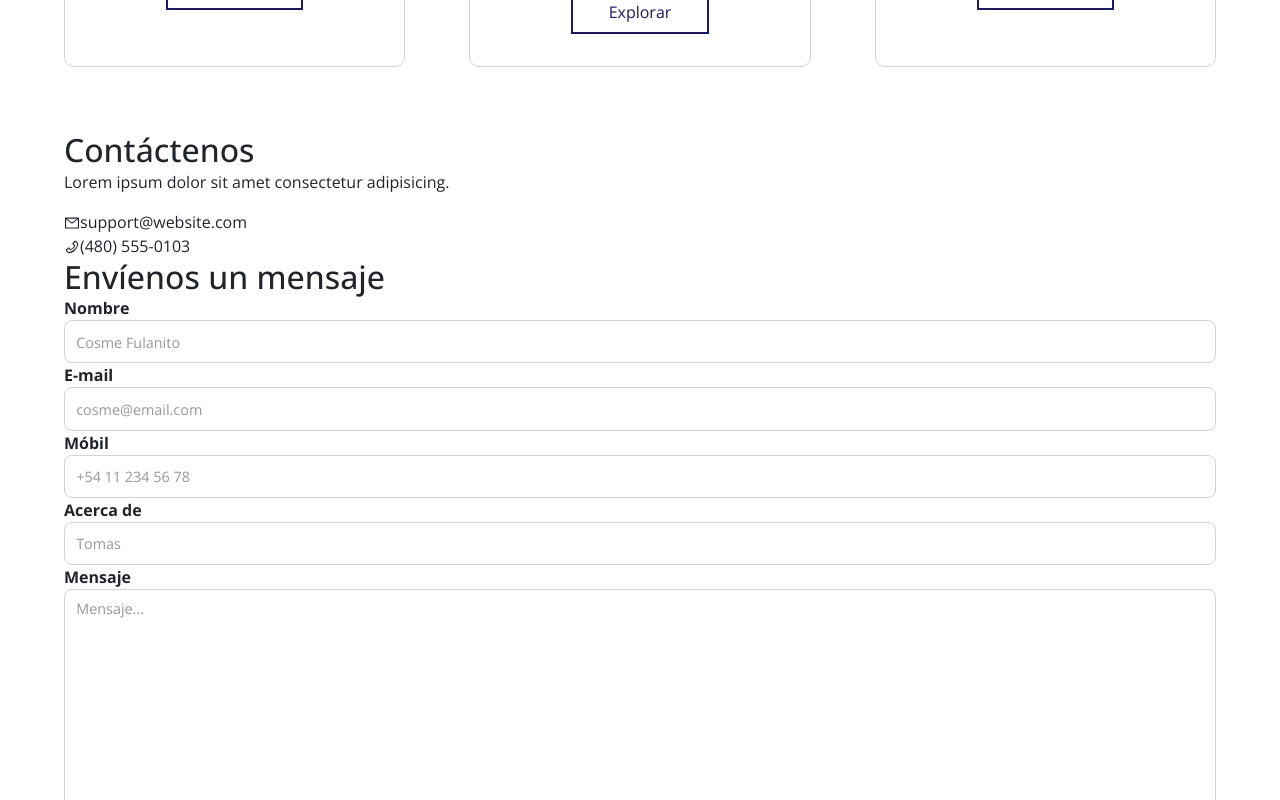
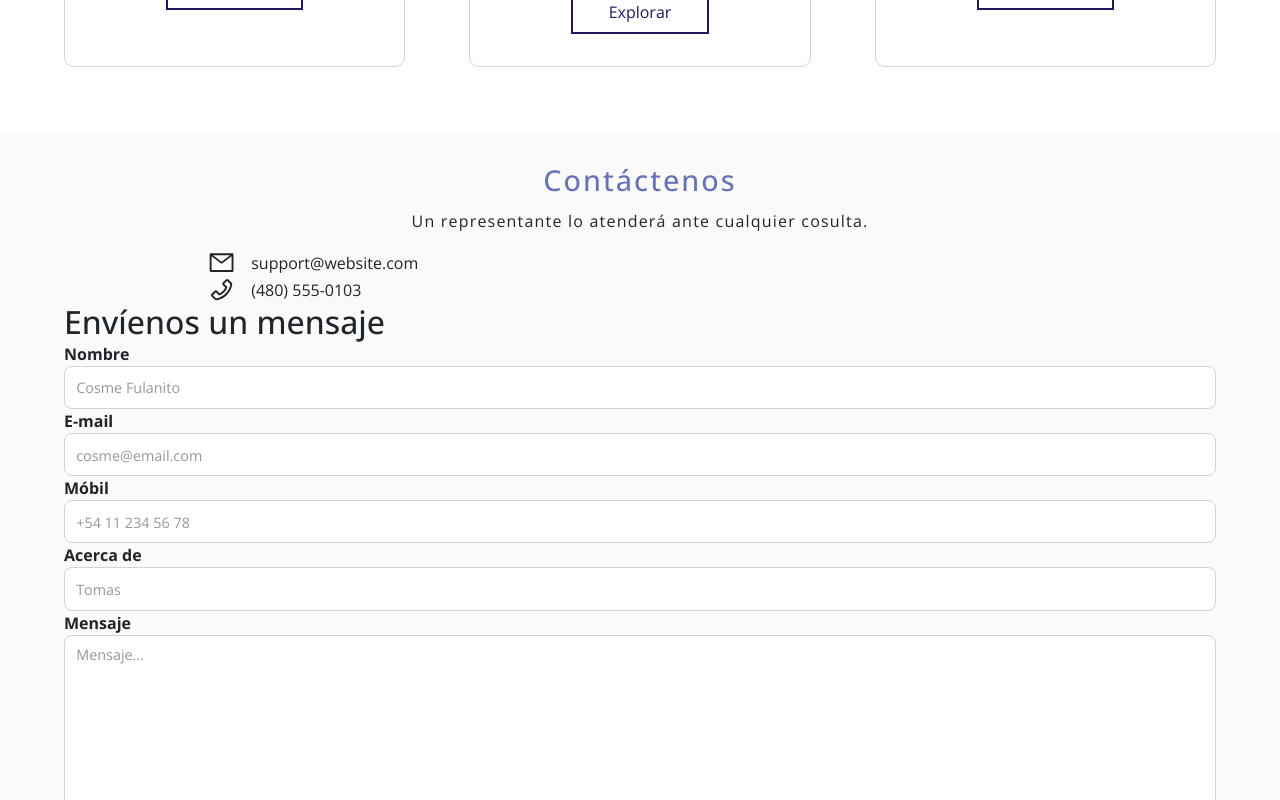
Before and after one commit to No-Country/S1-02-T-frontEnd, a React (Create React App) app: page / in a window 1280 px wide. Shown: the part 1900-2700 px from the top of the page. Built offline with nearby package versions, Linux system fonts and the light colour scheme; no server answers.

Commit message:
Contact View

```diff
--- a/src/Pages/Contacto/Contacto.jsx
+++ b/src/Pages/Contacto/Contacto.jsx
@@ -10,13 +10,13 @@ const Contacto = () => {
 				<div className="contact-container">
 					<div className="contact-top">
 						<h2>Contáctenos</h2>
-						<p>Lorem ipsum dolor sit amet consectetur adipisicing.</p>
+						<p>Un representante lo atenderá ante cualquier cosulta.</p>
 						<div className="contact-cta">
-							<AiOutlineMail></AiOutlineMail>
+							<AiOutlineMail className="contact-icon"></AiOutlineMail>
 							<span>support@website.com</span>
 						</div>
 						<div className="contact-cta">
-							<AiOutlinePhone></AiOutlinePhone>
+							<AiOutlinePhone className="contact-icon"></AiOutlinePhone>
 							<span>(480) 555-0103</span>
 						</div>
 					</div>
--- a/src/Pages/Contacto/Contacto.sass
+++ b/src/Pages/Contacto/Contacto.sass
@@ -1 +1,25 @@
 @import "../../CSS/index.sass"
+
+.contact-sect
+    background: #fafafa
+    padding: 2rem 0rem
+    .contact-container
+        .contact-top
+            text-align: center
+            h2
+                color: $color-main-normal
+                font-size: 1.8rem
+                letter-spacing: 2px
+            p
+                font-weight: 300
+                letter-spacing: 1.2px
+                font-size: 0.85
+                padding-top: 00.7rem
+            .contact-cta
+                display: flex
+                align-items: center
+                width: 75%
+                margin: 0 auto
+                .contact-icon
+                    font-size: 1.7rem
+                    margin-right: 1rem
```
